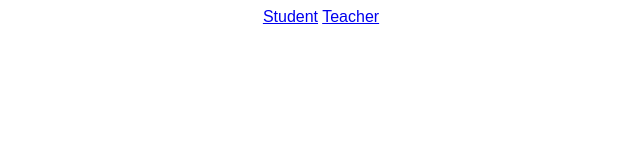
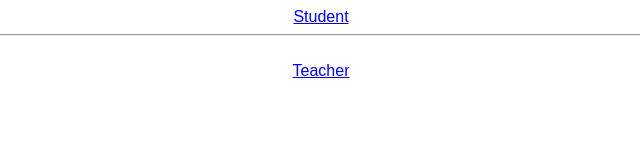
Before and after one commit to Code-Zzone/video-call-app, a website: page index.html in a window 1280 px wide. Shown: the whole page, without its empty margins (319-959 px from the left). Drawn offline with Linux system fonts and the light colour scheme.

Commit message:
Update index.html

```diff
--- a/index.html
+++ b/index.html
@@ -13,6 +13,10 @@
 <body>
 
   <a href="student.html" target="blanc">Student</a>
+    <br>
+    <hr>
+
+    <br>
   <a href="teacher.html" target="blanc">Teacher</a>
 </body>
 </html>
```
